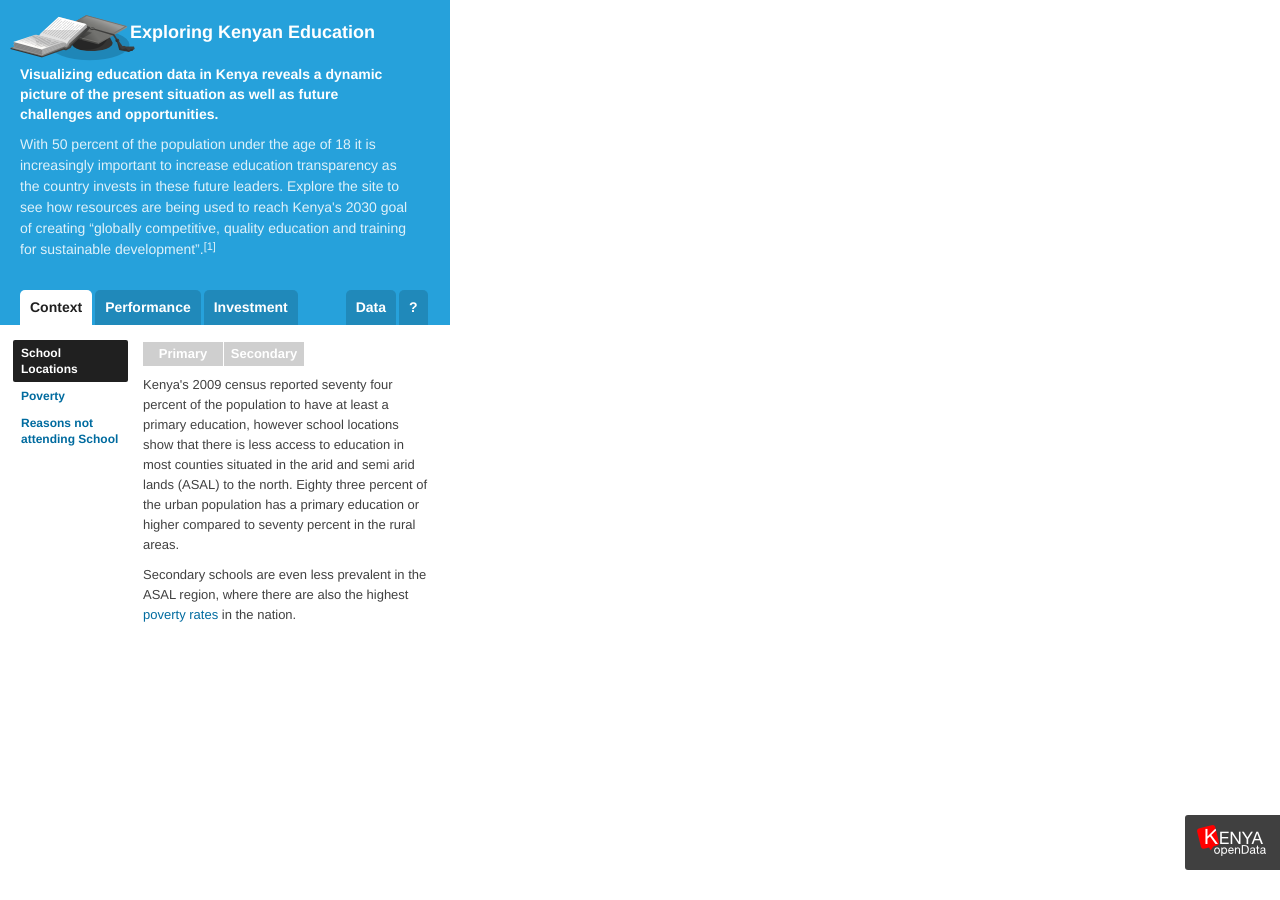
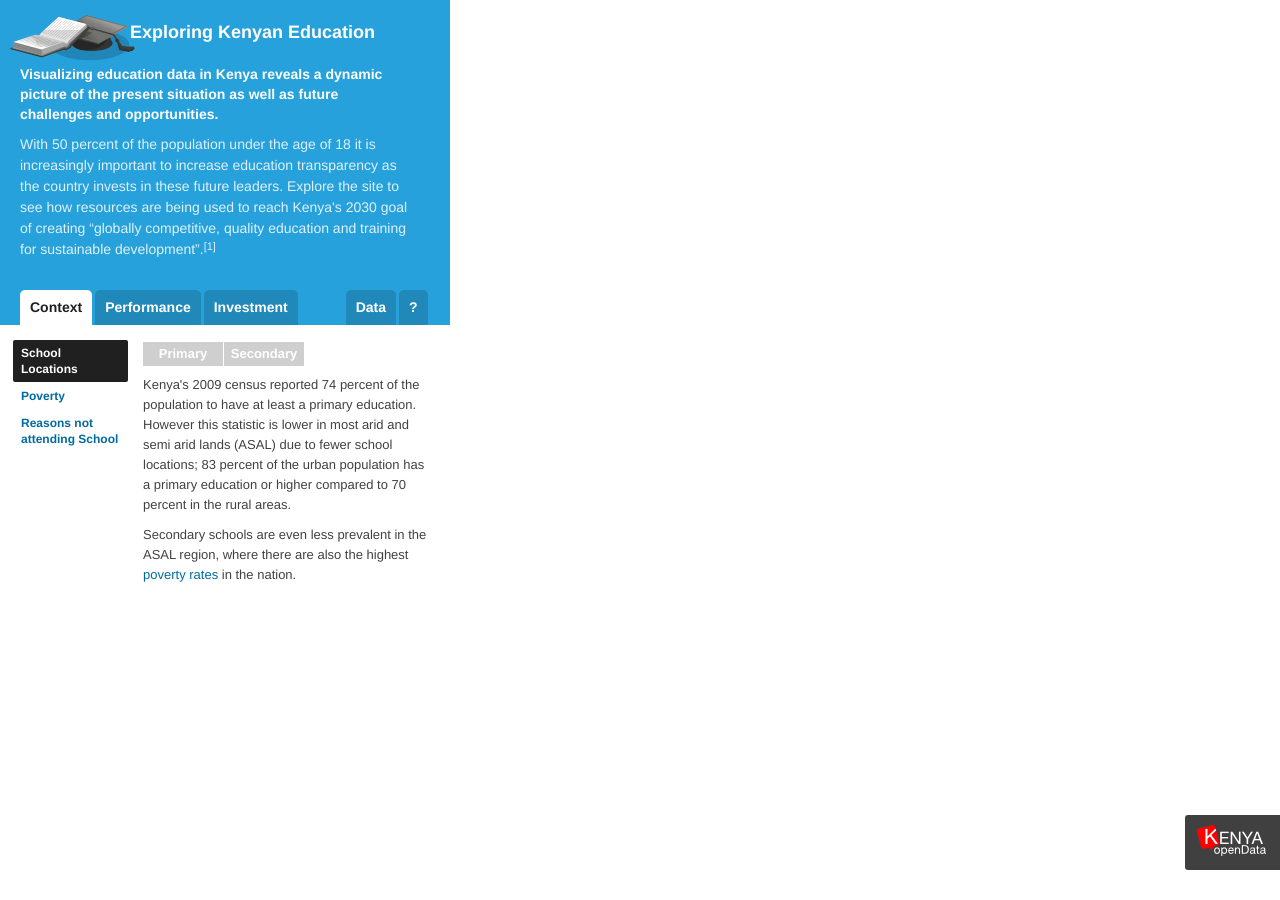
Before and after one commit to developmentseed/kenya-bank, a Jekyll site: the page index.html, which Jekyll copies as it is, in a window 1280 px wide. Built offline with Jekyll 4.4.1, drawn with Linux system fonts in a browser that asks for light colours; Markdown is read by kramdown in place of the engine named in the settings.

Commit message:
more text changes

```diff
--- a/index.html
+++ b/index.html
@@ -35,7 +35,7 @@
 	             <li><a href='#' data-layer='worldbank-education.kenya-primary-locations-2007' class='primary toggle'>Primary</a></li>
 	             <li><a href='#' data-layer='worldbank-education.kenya-secondary-locations-2007' class='secondary toggle'>Secondary</a></li>
 	           </ul>
-			     <p>Kenya's 2009 census reported seventy four percent of the population to have at least a primary education, however school locations show that there is less access to education in most counties situated in the arid and semi arid lands (ASAL) to the north. Eighty three percent of the urban population has a primary education or higher compared to seventy percent in the rural areas.</p>
+			     <p>Kenya's 2009 census reported 74 percent of the population to have at least a primary education. However this statistic is lower in most arid and semi arid lands (ASAL) due to fewer school locations; 83 percent of the urban population has a primary education or higher compared to 70 percent in the rural areas.</p>
 			     <p>Secondary schools are even less prevalent in the ASAL region, where there are also the highest <a data-layer='mayarichman.kenya_poverty' href='#' class='section-nam'>poverty rates</a> in the nation.</p>
 	          </div>
 	      </li>
```
